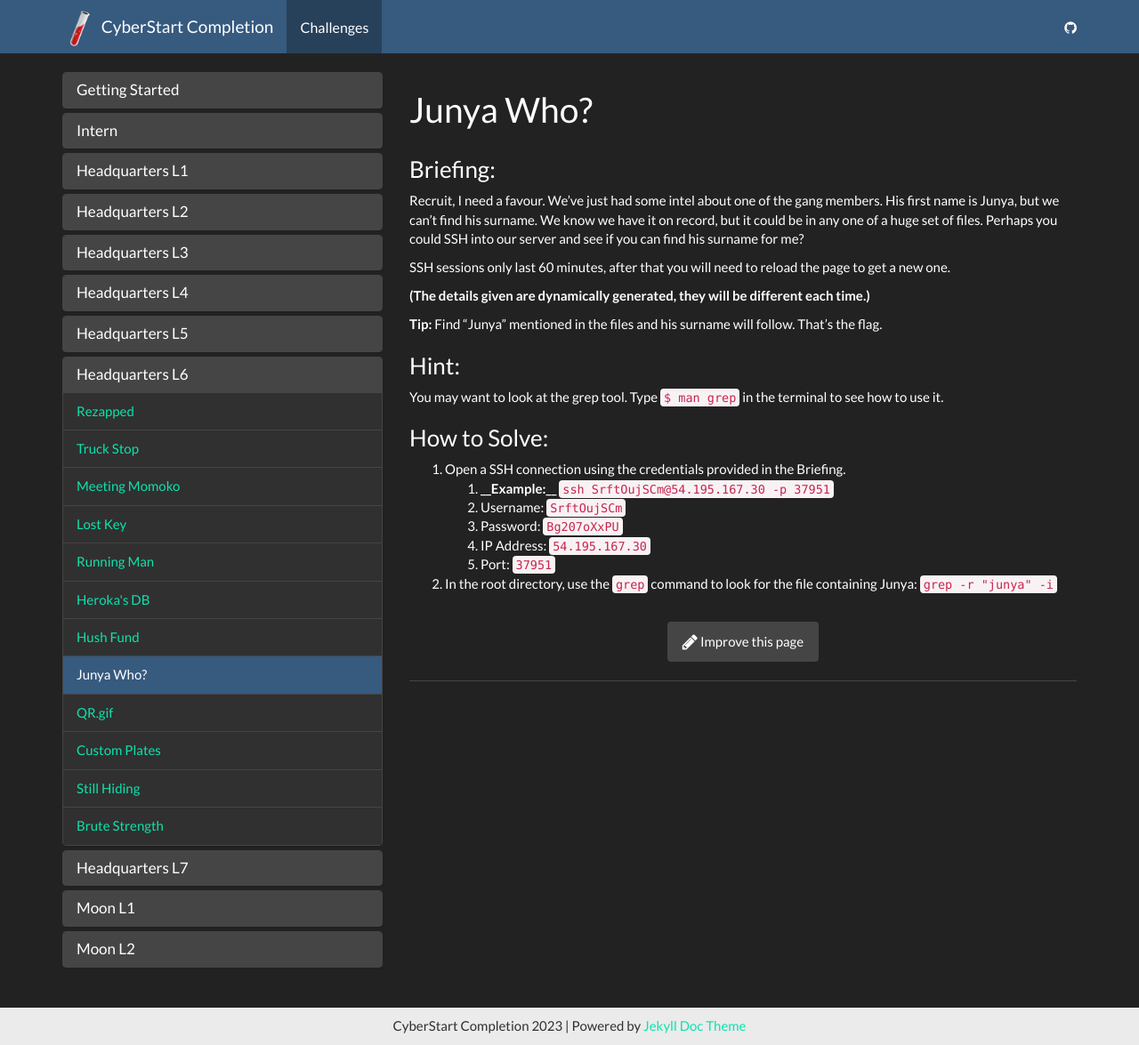
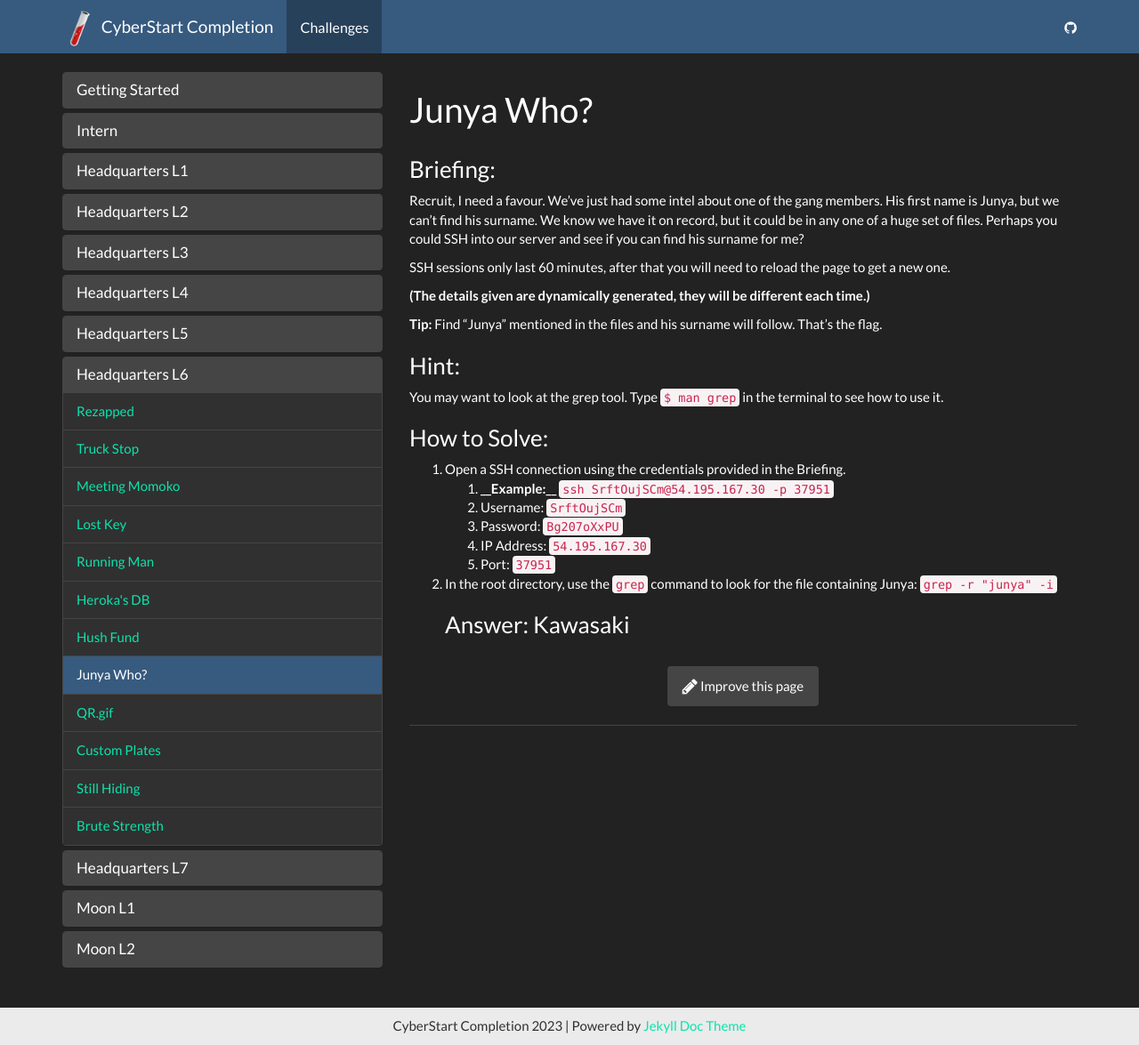
Before and after one commit to PrinceBunBun981/cyberstart.dev, a Jekyll site: the page built from _challenge/headquarters_l6/S0002.md, in a window 1280 px wide and 1175 px high. Shown: the whole window at 89% size. Built offline with Jekyll 4.4.1, drawn with Linux system fonts in a browser that asks for light colours.

Commit message:
Update S0002.md
Signed-off-by: hacksaw <131836294+hack5aw@users.noreply.github.com>

```diff
--- a/_challenge/headquarters_l6/S0002.md
+++ b/_challenge/headquarters_l6/S0002.md
@@ -23,3 +23,4 @@ You may want to look at the grep tool. Type `$ man grep` in the terminal to see
     4. IP Address: `54.195.167.30`
     5. Port: `37951`
 2. In the root directory, use the `grep` command to look for the file containing Junya: `grep -r "junya" -i`
+   ### Answer: Kawasaki
```
